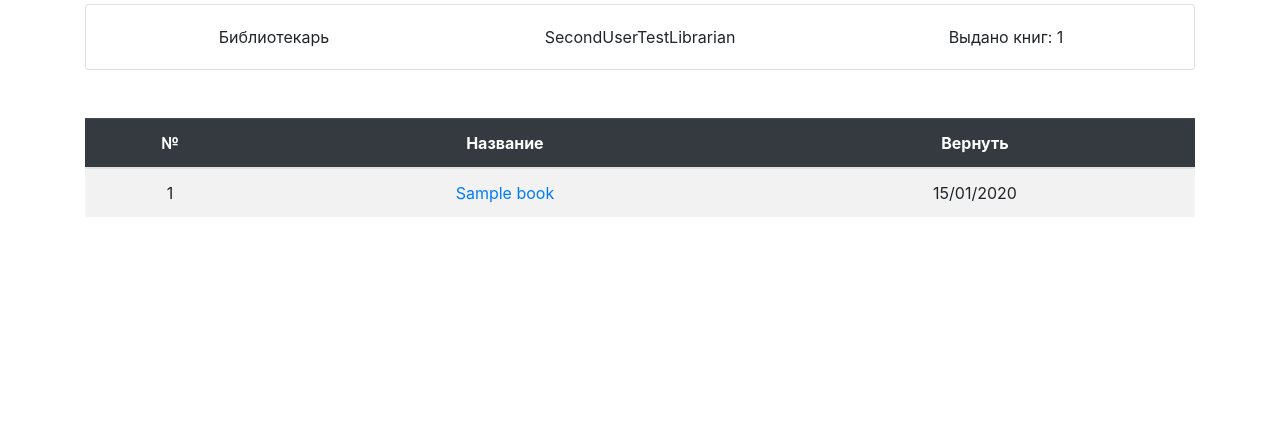
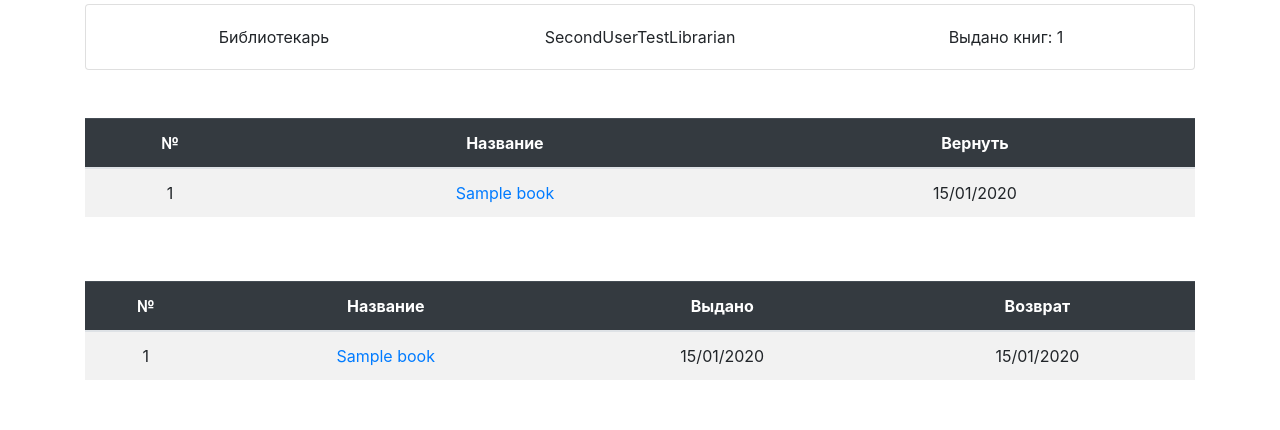
Before and after one commit to PickBas/library_service, a Django app: page /profile/2/ in a window 1280 px wide. Shown: the part 370-800 px from the top of the page. Run offline with Django 3.2, Linux system fonts and the light colour scheme; a user stored in the database is signed in; data comes from the database, SQL or seed files in the repository; tables that the repository leaves empty hold one stand-in row (values such as "Sample post"); some libraries are stand-ins or nearby versions.

Commit message:
Fixed giving 2 or more books

```diff
--- a/book/models.py
+++ b/book/models.py
@@ -9,10 +9,10 @@ class Book(models.Model):
 
     name = models.CharField(max_length=100, blank=True, null=True)
     info = models.CharField(max_length=500, blank=True, null=True)
-    in_use_by = models.OneToOneField(to=User,
-                                     on_delete=models.CASCADE,
-                                     related_name='current_book_user',
-                                     null=True)
+    in_use_by = models.ForeignKey(to=User,
+                                  on_delete=models.CASCADE,
+                                  related_name='current_book_user',
+                                  null=True)
 
     read_history = models.ManyToManyField(User)
 
--- a/templates/profile/profile_main_page.html
+++ b/templates/profile/profile_main_page.html
@@ -55,4 +55,31 @@
             </div>
         </div>
     {% endif %}
+
+    {% if current_user.profile.given_books_all_times.all %}
+        <div class="row mt-5">
+            <div class="col">
+                <table class="table text-center table-striped">
+                    <thead class="table-dark">
+                        <tr>
+                            <th scope="col">№</th>
+                            <th scope="col">Название</th>
+                            <th scope="col">Выдано</th>
+                            <th scope="col">Возврат</th>
+                        </tr>
+                    </thead>
+                    <tbody>
+                        {% for book in current_user.profile.given_books_all_times.all %}
+                            <tr>
+                                <td>{{ forloop.counter }}</td>
+                                <td><a href="{% url 'book_page' book.id %}">{{ book.name }}</a></td>
+                                <td>{{ book.since_given|date:"d/m/Y" }}</td>
+                                <td>{{ book.when_should_be_back|date:"d/m/Y" }}</td>
+                            </tr>
+                        {% endfor %}
+                    </tbody>
+                </table>
+            </div>
+        </div>
+    {% endif %}
 {% endblock %}
```
Also changed, not shown: book/views.py (+13 -6 lines).
